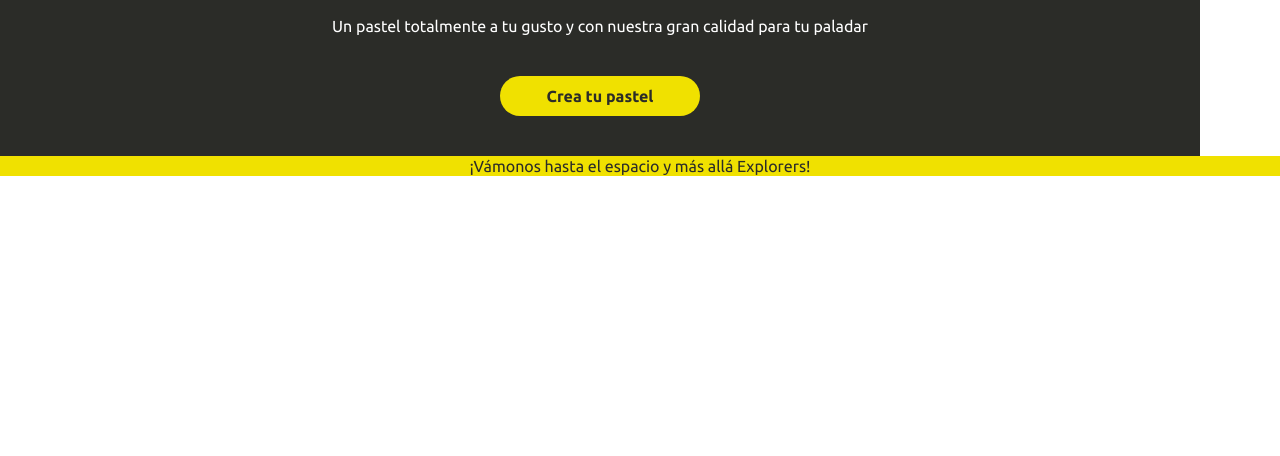
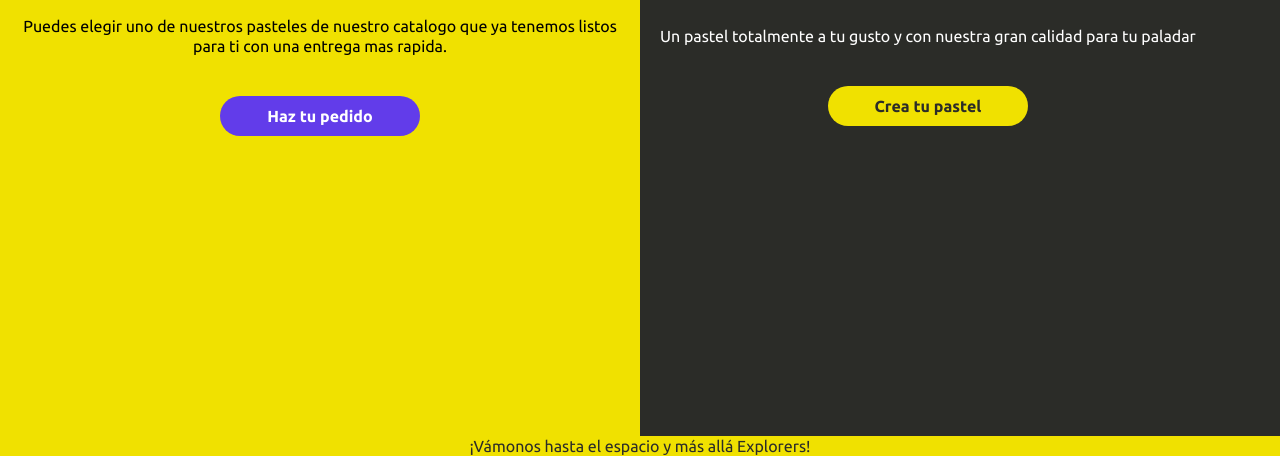
Before and after one commit to alfonso-ramos/FrontEnd-Mission-LaunchX-02, a plain HTML site: page pedido.html in a window 1280 px wide. Shown: the part 444-900 px from the top of the page. Before the commit the page ends 800 px from the top, so only its background shows below. Drawn offline with Linux system fonts and the light colour scheme.

Commit message:
pedidos vista desktop

```diff
--- a/Style/main.css
+++ b/Style/main.css
@@ -27,7 +27,6 @@ body{
 }
 /* Globales */
 .container{
-    max-width: 120rem;
     width: 100%;
     margin: 0;
 }
@@ -76,9 +75,7 @@ header{
     height: 8rem;
 }
 /* Seccion del main */
-.main-title{
-    text-decoration: underline var(--secundary_color);
-}
+
 /* Seccion del footer */
 footer{
     background-color: var(--secundary_color);
--- a/Style/pedido.css
+++ b/Style/pedido.css
@@ -15,10 +15,14 @@
 }
 .container-1{
     background-color: var(--secundary_color);
+    display: flex;
+    align-items: center;
 }
 .container-2{
     background-color: var(--grey);
     color: white;
+    display: flex;
+    align-items: center;
 }
 .grid{
     padding: 4rem 2rem;
@@ -58,3 +62,10 @@
     width: 22rem;
     height: 5rem;
 }
+@media (min-width: 768px){
+    .selection-div{
+        display: grid;
+        grid-template-columns: 1fr 1fr;
+        height: 100vh;
+    }
+}
--- a/pedido.html
+++ b/pedido.html
@@ -18,15 +18,21 @@
     </header>
     <div class="container">
         <main>
-            <div class="container-1 grid">
+            <div class="selection-div">
+                <div class="container-1">
+                    <div class="grid">
                         <h3>Pasteles de nuetro catalogo</h3>
                         <p>Puedes elegir uno de nuestros pasteles de nuestro catalogo que ya tenemos listos para ti con una entrega mas rapida.</p>
                         <a href="#" class="link-button">Haz tu pedido</a>
                     </div>
-            <div class="container-2 grid">
+                </div>
+                <div class="container-2">
+                    <div class="grid">
                         <h3>Pasteles personalizados</h3>
                         <p>Un pastel totalmente a tu gusto y con nuestra gran calidad para tu paladar</p>
                         <a href="#" class="link-button button-2">Crea tu pastel</a>
+                    </div>
+                </div>
             </div>
         </main>
     </div>
```
Lines whose indentation alone changed are shown as unchanged.
